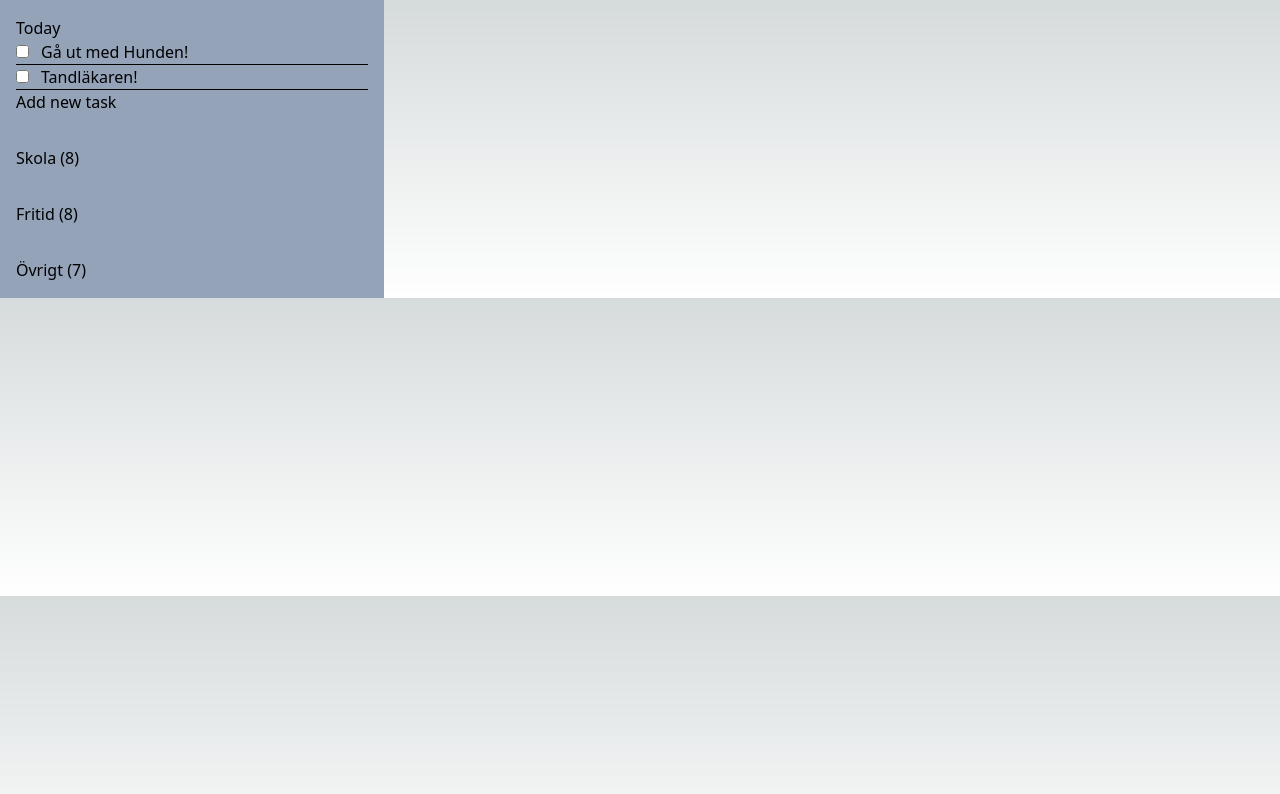
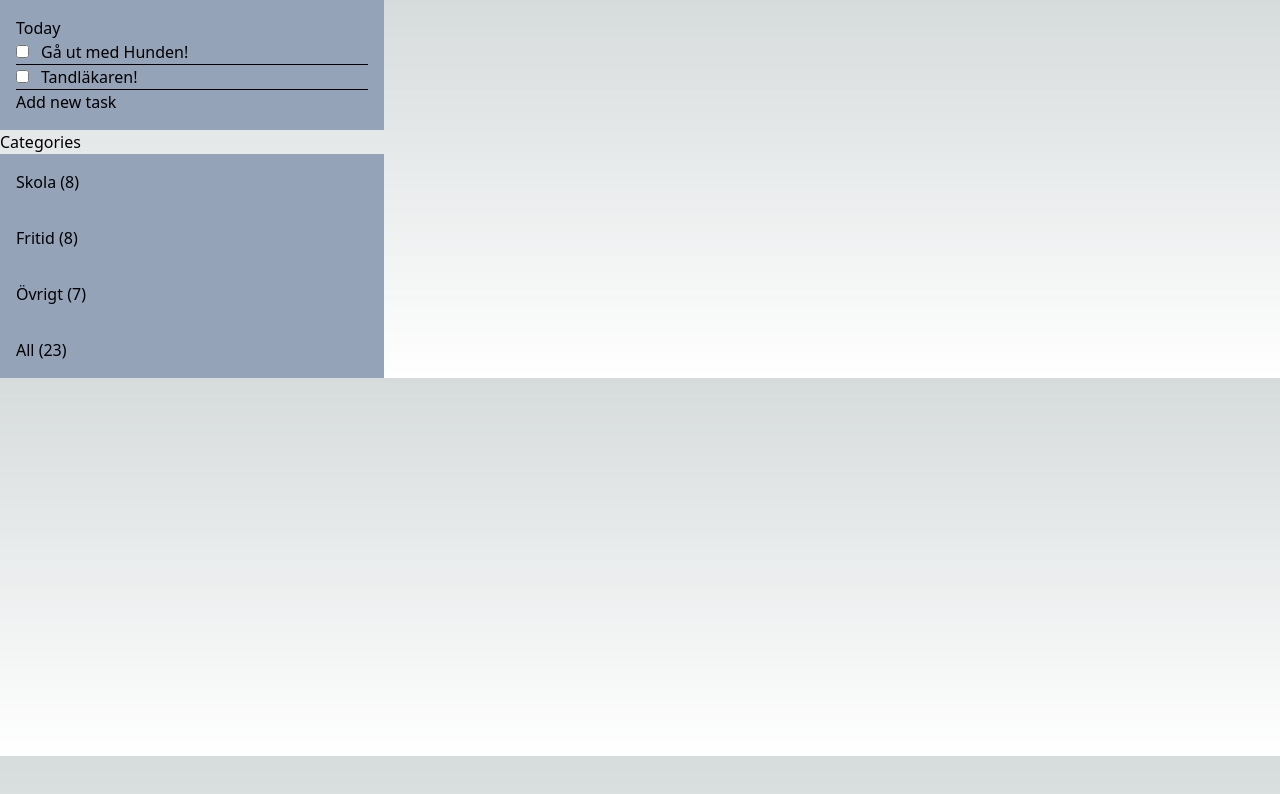
Before and after one commit to FredrikEkmark/planpal-beta, a Next.js app: page /taskpage in a window 1280 px wide. Shown: the top 794 px of the page. Built offline with nearby package versions, Linux system fonts and the light colour scheme.

Commit message:
Added an "all" button and a Categories header

```diff
--- a/components/displayTask/displayTaskByCategory.tsx
+++ b/components/displayTask/displayTaskByCategory.tsx
@@ -1,3 +1,5 @@
+import { useEffect, useState } from "react"
+
 interface Item {
   date: string
   id: number
@@ -14,7 +16,15 @@ const DisplayTasksByCategory = (props: Props) => {
   // change to a today read in when we have a more dynamic database
   const specificDate = new Date("2023-03-28").toISOString().slice(0, 10)
 
-  const data = props.data.filter((item) => item.category === props.category)
+  const [data, setData] = useState<Item[]>([])
+
+  useEffect(() => {
+    if (props.category === "all") {
+      setData(props.data)
+    } else {
+      setData(props.data.filter((item) => item.category === props.category))
+    }
+  }, [props.category, props.data])
 
   const todayData = data.filter((item) => item.date === specificDate)
 
--- a/components/displayTask/displayTaskCategories.tsx
+++ b/components/displayTask/displayTaskCategories.tsx
@@ -35,6 +35,7 @@ const DisplayTasksCategories = (props: Props) => {
 
   return (
     <div>
+      <div>Categories</div>
       {buttons.map((button) => (
         <div className="max-w-sm bg-slate-400 p-4">
           <Link key={button.category} href={`/taskpage/${button.category}`}>
@@ -43,6 +44,11 @@ const DisplayTasksCategories = (props: Props) => {
           </Link>
         </div>
       ))}
+      <div className="max-w-sm bg-slate-400 p-4">
+        <Link key={"all"} href={`/taskpage/${"all"}`}>
+          {"All"} ({props.data.length})
+        </Link>
+      </div>
     </div>
   )
 }
```
